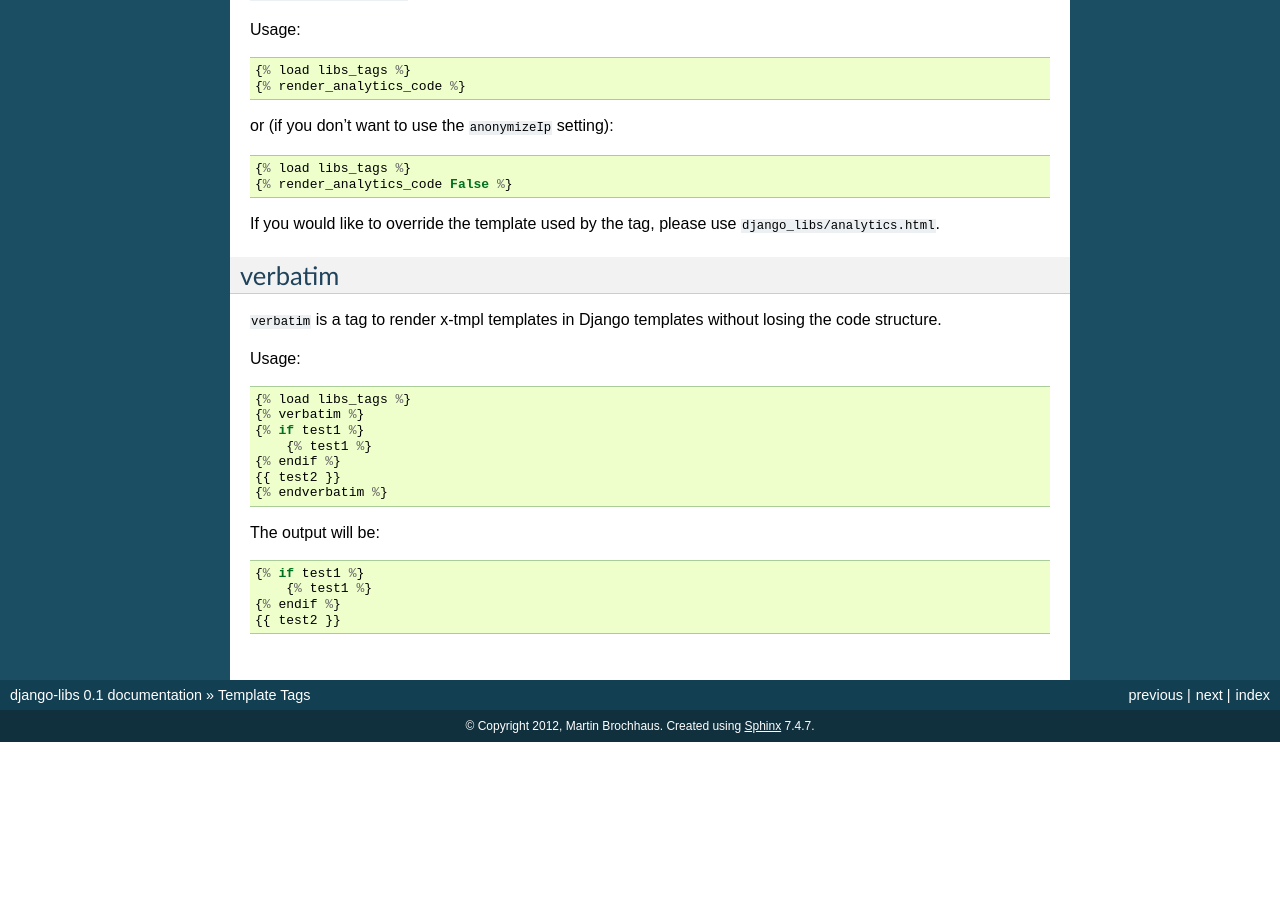
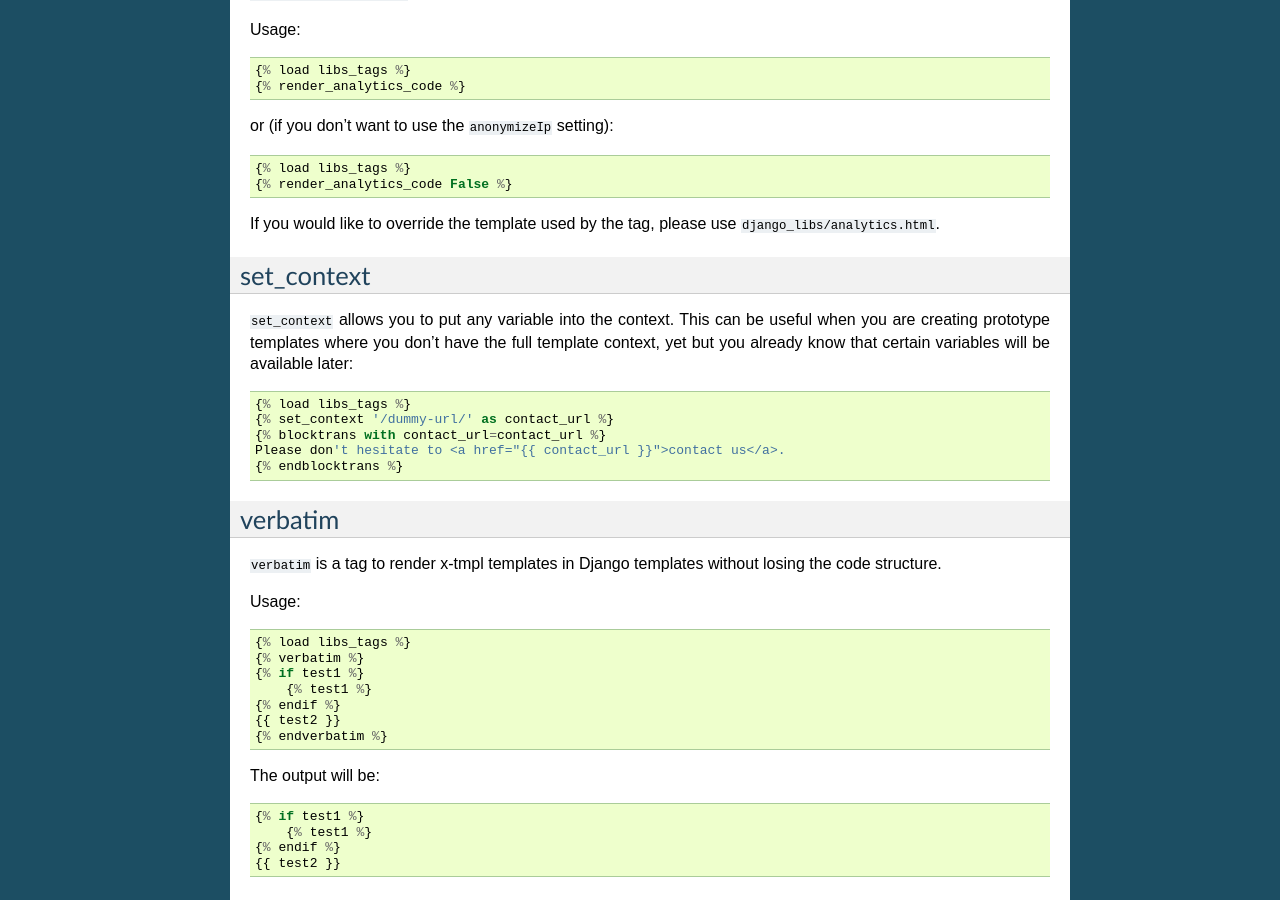
Before and after one commit to bitlabstudio/django-libs, a Sphinx documentation site: the page built from docs/libs_tags.rst, in a window 1280 px wide and 900 px high, scrolled down 2431 px. Built offline with Sphinx 7.4.7, drawn with Linux system fonts in a browser that asks for light colours; formulas are drawn with MathJax 3; before the commit the page ends 3173 px from its top, so only the background shows below that.

Commit message:
Added set_context templatetag
It allows to put any variable into the template context. See docs for further
info.

```diff
--- a/CHANGELOG.txt
+++ b/CHANGELOG.txt
@@ -1,4 +1,7 @@
 === (ongoing) ===
+
+- Added set_context templatetag. It allows to put any variable into the
+  template context. See docs for further info.
 
 === 1.18 ===
 
--- a/docs/libs_tags.rst
+++ b/docs/libs_tags.rst
@@ -166,6 +166,21 @@ If you would like to override the template used by the tag, please use
 ``django_libs/analytics.html``.
 
 
+set_context
+-----------
+
+``set_context`` allows you to put any variable into the context. This can be
+useful when you are creating prototype templates where you don't have the full
+template context, yet but you already know that certain variables will be
+available later::
+
+    {% load libs_tags %}
+    {% set_context '/dummy-url/' as contact_url %}
+    {% blocktrans with contact_url=contact_url %}
+    Please don't hesitate to <a href="{{ contact_url }}">contact us</a>.
+    {% endblocktrans %}
+
+
 verbatim
 --------
 
```
Also changed, not shown: 1 other file.
